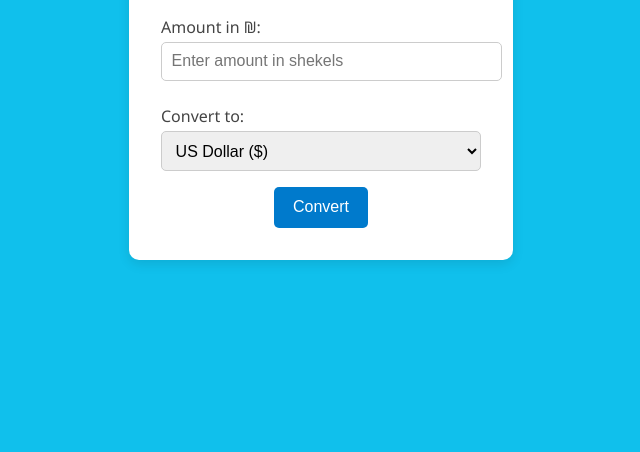
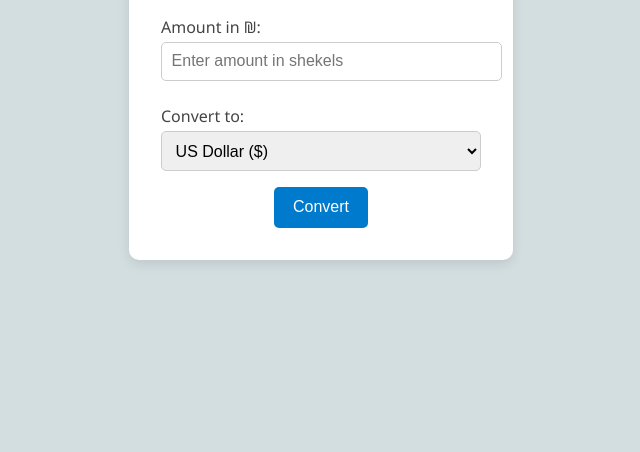
Before and after one commit to roeezach/DevOpsCourseProject, a website: page app/public/index.html in a window 1280 px wide. Shown: the part 348-800 px from the top of the page, without its empty margins (319-959 px from the left). Drawn offline with Linux system fonts and the light colour scheme.

Commit message:
change app styling

```diff
--- a/app/public/style.css
+++ b/app/public/style.css
@@ -1,6 +1,6 @@
 body {
   font-family: "Segoe UI", Tahoma, Geneva, Verdana, sans-serif;
-  background-color: #10c0ec;
+  background-color: #d3dee0;
   margin: 0;
   display: flex;
   justify-content: center;
```
